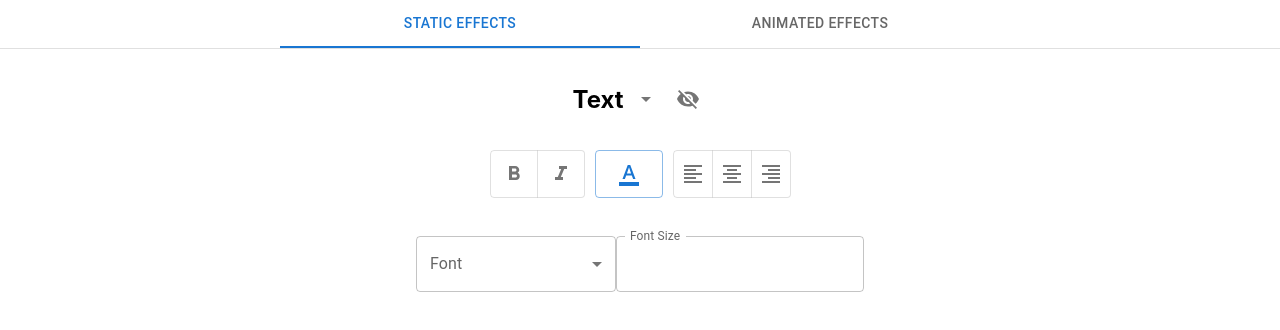
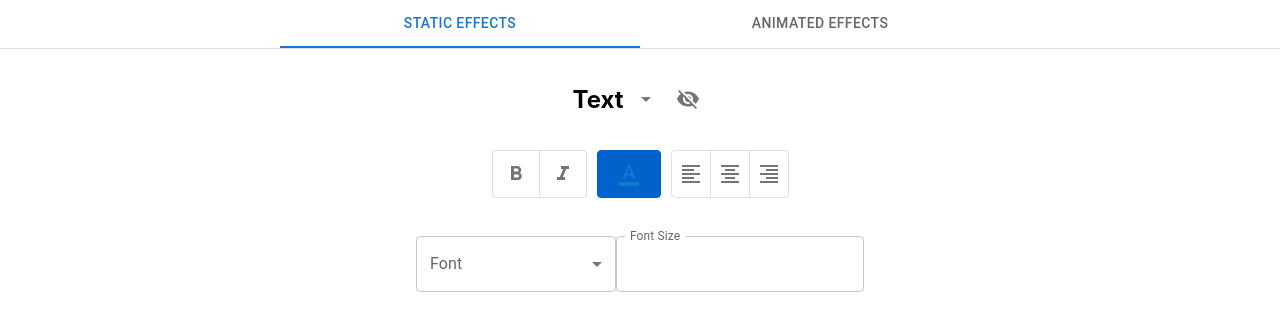
Before and after one commit to nickjiang2378/starter-css, a React (Create React App) app: page / in a window 1280 px wide. Shown: the top 330 px of the page. Built offline with nearby package versions, Linux system fonts and the light colour scheme.

Commit message:
Refactoring ColorPicker in progress

```diff
--- a/src/components/ColorPicker.jsx
+++ b/src/components/ColorPicker.jsx
@@ -1,8 +1,9 @@
 import { useState } from 'react';
-import { Popper, Box, ClickAwayListener } from "@mui/material"
+import { Popper, Box, Button, ClickAwayListener } from "@mui/material"
 import { ChromePicker } from "react-color";
+import { styled } from '@mui/material/styles';
 
-export default function ColorPicker({ color, setColor }) {
+export default function ColorPicker({ color, setColor, children, outerSx, ...props }) {
     const [anchorEl, setAnchorEl] = useState(null);
 
     const handleClick = (event) => {
@@ -17,24 +18,64 @@ export default function ColorPicker({ color, setColor }) {
         'width': '20px',
         'height': '20px',
     }
+    const ColorButton = styled(Button)(({ theme }) => ({
+        '&:hover': {
+          backgroundColor: null,
+        },
+    }));
+
+    const BootstrapButton = styled(Button)({
+        boxShadow: 'none',
+        textTransform: 'none',
+        fontSize: 16,
+        padding: '6px 12px',
+        border: '1px solid',
+        lineHeight: 1.5,
+        backgroundColor: '#0063cc',
+        borderColor: '#0063cc',
+        fontFamily: [
+          '-apple-system',
+          'BlinkMacSystemFont',
+          '"Segoe UI"',
+          'Roboto',
+          '"Helvetica Neue"',
+          'Arial',
+          'sans-serif',
+          '"Apple Color Emoji"',
+          '"Segoe UI Emoji"',
+          '"Segoe UI Symbol"',
+        ].join(','),
+        '&:hover': {
+          backgroundColor: null,
+          borderColor: null,
+          boxShadow: 'none',
+        },
+        '&:active': {
+          boxShadow: 'none',
+          backgroundColor: '#0062cc',
+          borderColor: '#005cbf',
+        },
+        '&:focus': {
+          boxShadow: '0 0 0 0.2rem rgba(0,123,255,.5)',
+        },
+    });
+
     return (
         <ClickAwayListener onClickAway={() => setAnchorEl(null)}>
-            <Box>
-                <button
+            <Box sx={outerSx}>
+                <BootstrapButton
                     aria-describedby={id}
                     onClick={handleClick}
-                    style={styleDiv}
-                ></button>
-                <Popper id={id} open={open} anchorEl={anchorEl}>
+                    {...props}
+                >{children}</BootstrapButton>
+                <Popper sx={{ zIndex: 1 }} id={id} open={open} anchorEl={anchorEl}>
                     <ChromePicker
                         color={color}
                         onChange={setColor}
                         disableAlpha
                     />
                 </Popper>
-
             </Box>
         </ClickAwayListener>
-
     );
 }
--- a/src/pages/StaticEffectsDashboard/BackgroundDashboard.jsx
+++ b/src/pages/StaticEffectsDashboard/BackgroundDashboard.jsx
@@ -41,7 +41,14 @@ export default function BackgroundDashboard({ elementStyles }) {
                 <span>
                     Solid
                 </span>
-                <ColorPicker color={color} setColor={setColor}/>
+                <ColorPicker
+                    color={color}
+                    setColor={setColor}
+                    disableRipple
+                    disableElevation
+                    variant="outlined"
+                    sx={{ backgroundColor: color?.hex, minWidth: '25px', minHeight: '25px' }}
+                />
 
             </Stack>
             <h2>Opacity</h2>
--- a/src/pages/StaticEffectsDashboard/TextDashboard.jsx
+++ b/src/pages/StaticEffectsDashboard/TextDashboard.jsx
@@ -2,6 +2,7 @@ import { useState, useEffect } from "react";
 import "./StaticEffectsDisplay.css"
 import { Box, Button, TextField, InputAdornment } from "@mui/material";
 import Dropdown from "../../components/Dropdown";
+import ColorPicker from "../../components/ColorPicker";
 import FormatBoldIcon from '@mui/icons-material/FormatBold';
 import FormatItalicIcon from '@mui/icons-material/FormatItalic';
 import ToggleButton from '@mui/material/ToggleButton';
@@ -99,36 +100,41 @@ export default function TextDashboard({ elementStyles, computedStyles }) {
 
     return (
         <Box>
-            <Box sx={{ display: "flex", justifyContent: "center", marginBottom: '3%' }}>
+            <Box sx={{ display: "flex", justifyContent: 'center', alignItems: 'center', marginBottom: '3%' }}>
                 <ToggleButtonGroup
                     value={formats}
                     onChange={changeFormat}
                     aria-label="text formatting"
                 >
                     <ToggleButton
-                        disableRipple={true}
+                        disableRipple
                         value="bold"
                         aria-label="bold">
                         <FormatBoldIcon />
                     </ToggleButton>
                     <ToggleButton
-                        disableRipple={true}
+                        disableRipple
                         value="italic"
                         aria-label="italic">
                         <FormatItalicIcon />
                     </ToggleButton>
                 </ToggleButtonGroup>
-                <Button
-                    size="large"
+                <ColorPicker
+                    color={textColor}
+                    setColor={setTextColor}
+                    disableRipple
+                    disableElevation
                     variant="outlined"
-                    sx={{ margin: '0 10px 0 10px' }}
+                    outerSx={{ margin: '0 10px 0 10px', alignSelf: 'stretch' }}
+                    sx={{ height: '100%' }}
                 >
-                    <FormatColorTextIcon sx={{ color: textColor }} />
-                </Button>
+                    <FormatColorTextIcon sx={{ color: textColor?.hex }} />
+                </ColorPicker>
                 <ToggleButtonGroup
                     value={alignment}
                     onChange={changeAlignment}
                     size="small"
+                    sx={{ alignSelf: 'stretch' }}
                     exclusive
                 >
                     <ToggleButton disableRipple={true} value="left" key="left">
```
